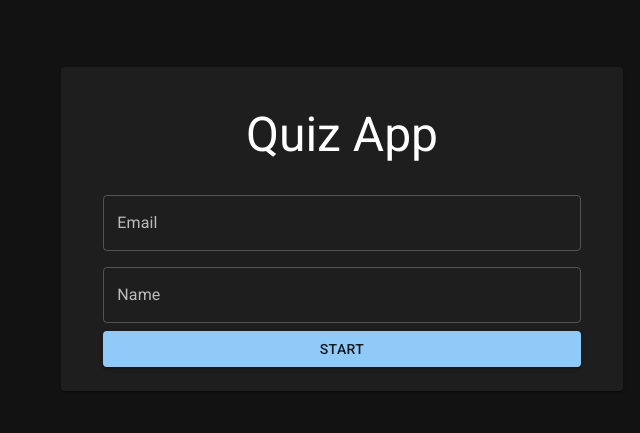
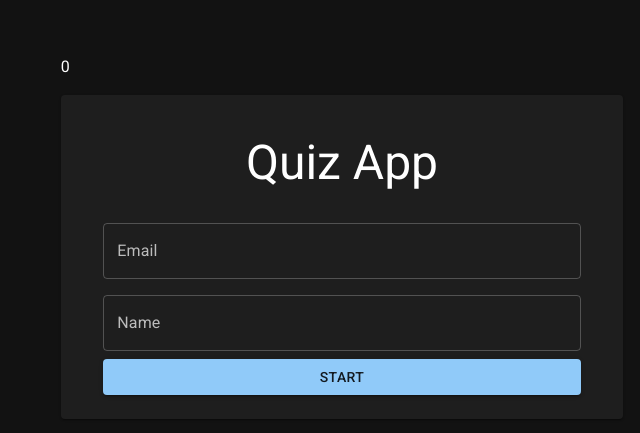
Before and after one commit to itsductai/quizz-app, a React (Create React App) app in the folder quizz-client/: page / in a window 1280 px wide. Shown: the part 171-604 px from the top of the page, without its empty margins (298-938 px from the left). Built offline with nearby package versions, Linux system fonts and the light colour scheme.

Commit message:
Fix: Sửa lỗi đóng gói Context và cập nhật thuộc tính Context

```diff
--- a/quizz-client/src/components/Login.js
+++ b/quizz-client/src/components/Login.js
@@ -36,9 +36,10 @@ export default function Login() {
       .post(values) // gửi JSON cho API
       .then(res =>
         {
-          setContext({participantID : res.data.participantID}) // Lưu thông tin người dùng vào Context
+          console.log(res)
+          setContext({pid : res.data.pid}) // Lưu thông tin người dùng vào Context
           console.log(context)
-          navigate('/quiz'); // Chuyển hướng tới trang Quiz
+          //navigate('/quiz'); // Chuyển hướng tới trang Quiz
         }
       )
       .catch(err => console.log(err))
@@ -64,7 +65,7 @@ export default function Login() {
   };
 
   return (
-    <Center /* Component Center để căn giữa nội dung */>
+    <Center /* Component Center để căn giữa nội dung */>  <p>{context.pid}</p>
       <Card>
         <CardContent sx={{ textAlign: 'center' }}>
           <Typography variant='h3' sx={{ my: 3 }}>Quiz App</Typography>
--- a/quizz-client/src/components/Quiz.js
+++ b/quizz-client/src/components/Quiz.js
@@ -9,7 +9,7 @@ export default function Quiz() {
     //     ...context,
     //     timeTaken:1
     // })
-    console.log()
+    console.log(context)
   return (
     <div>Quiz</div>
   )
--- a/quizz-client/src/hooks/useStateContext.js
+++ b/quizz-client/src/hooks/useStateContext.js
@@ -1,6 +1,6 @@
 import React, { useContext } from 'react';
 import { useState } from 'react';
-import { createContext } from 'react'
+import { createContext } from 'react';
 
 // Tao Context
 export const stateContext = createContext();
@@ -8,7 +8,7 @@ export const stateContext = createContext();
 // Tao Context khoi tao ban dau
 const getFreshContext = ()=>{
     return {
-        participantID: 0,
+        pid: 0,
         timeTaken:0,
         selectedOptions:[]
     }
@@ -18,8 +18,8 @@ export default function useStateContext(){
     const {context, setContext} = useContext(stateContext)
     return {
         context,
-        setContext: obj => {setContext ({...context, ...obj})}
-    };
+        setContext : obj => {setContext({...context, ...obj})}
+    }
 }
 
 //Tao context provider bao boc ung dung
--- a/quizz-client/src/index.js
+++ b/quizz-client/src/index.js
@@ -17,14 +17,14 @@ const darkTheme = createTheme({
 
 const root = ReactDOM.createRoot(document.getElementById('root'));
 root.render(
+  <ContextProvider>
   <ThemeProvider theme={darkTheme}>
-    <ContextProvider>
       <CssBaseline />
         <React.StrictMode>
         <App />
       </React.StrictMode>
-    </ContextProvider>
   </ThemeProvider>
+  </ContextProvider>
 );
 
 // If you want to start measuring performance in your app, pass a function
```
Also changed, not shown: 1 other file (tests, documents, lock files or other folders).
